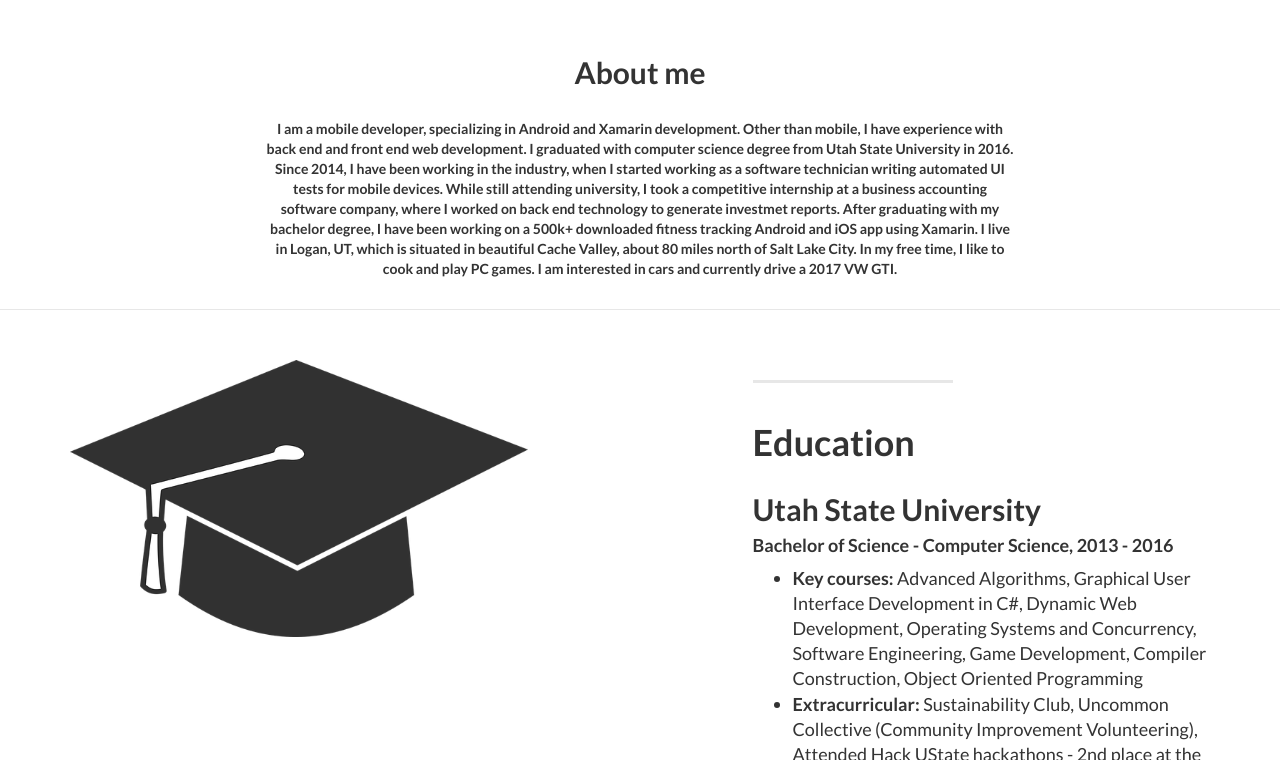
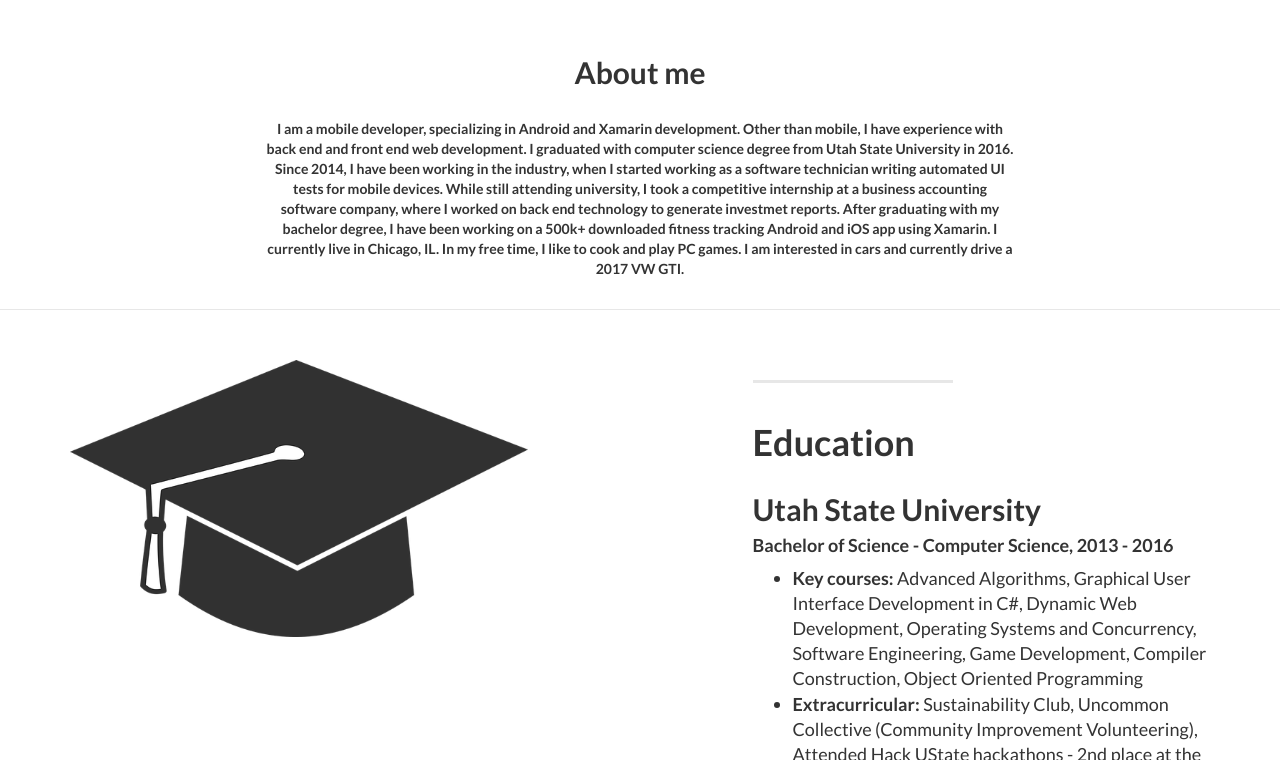
Before and after one commit to FabioCZ/Fabiocz.github.io, a Jekyll site: the page built from index.html, in a window 1280 px wide and 900 px high, scrolled down 641 px, cut to the strip 140-900 px from the top of the window. Built offline with Jekyll 4.4.1, drawn with Linux system fonts in a browser that asks for light colours.

Commit message:
Update about.html

```diff
--- a/_includes/about.html
+++ b/_includes/about.html
@@ -9,7 +9,7 @@
                     I graduated with computer science degree from Utah State University in 2016. Since 2014, I have been working in the industry, when I started working as a software technician writing automated UI tests for mobile devices.
                     While still attending university, I took a competitive internship at a business accounting software company, where I worked on back end technology to generate investmet reports.
                     After graduating with my bachelor degree, I have been working on a 500k+ downloaded fitness tracking Android and iOS app using Xamarin.
-                    I live in Logan, UT, which is situated in beautiful Cache Valley, about 80 miles north of Salt Lake City. In my free time, I like to cook and play PC games. I am interested in cars and currently drive a 2017 VW GTI.</p>
+                    I currently live in Chicago, IL. In my free time, I like to cook and play PC games. I am interested in cars and currently drive a 2017 VW GTI.</p>
                 <br/>
               </div>
         </div>
```
